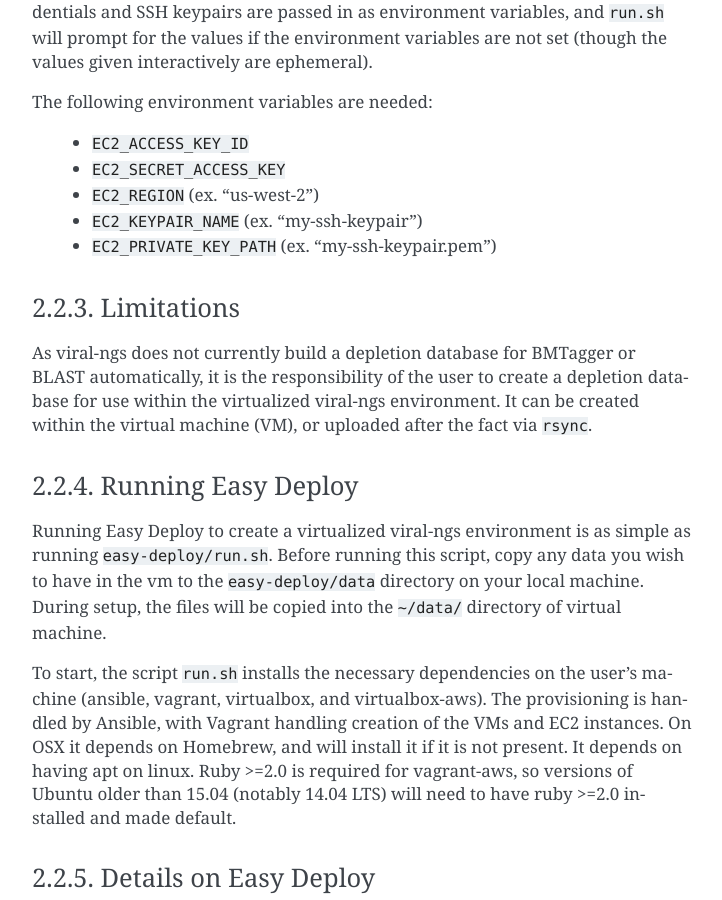
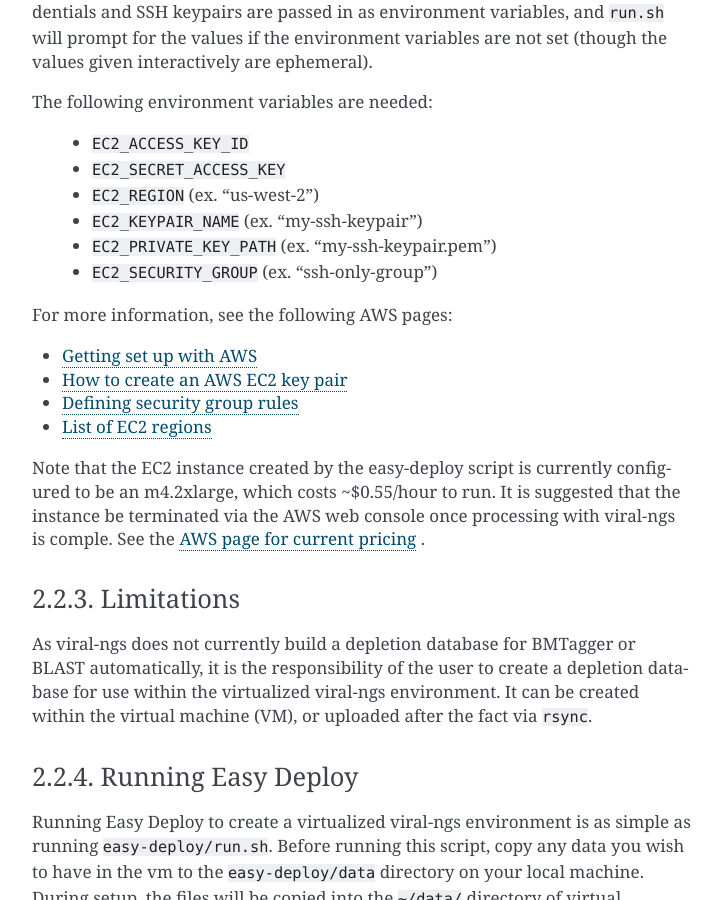
Before and after one commit to broadinstitute/viral-ngs, a Sphinx documentation site: the page built from docs/install.rst, in a window 1280 px wide and 900 px high, scrolled down 2335 px. Shown: the whole window, without its empty margins (388-1110 px from the left). Built offline with Sphinx 7.4.7, drawn with Linux system fonts in a browser that asks for light colours; formulas are drawn with MathJax 3.

Commit message:
easy deploy improvements
vagrantfile now selects AMI based on region specified (was us-west-1
only before); run.sh asks for region; wait-for-instance-ssh timeout
lengthened; EBS size changed from 8 to 300GB; run.sh now asks for
security group, vagrantfile uses it; ansible.cfg now specifies shorter
ssh control path; additional information in easy deploy docs

```diff
--- a/docs/install.rst
+++ b/docs/install.rst
@@ -128,7 +128,16 @@
  * ``EC2_REGION`` (ex. "us-west-2")
  * ``EC2_KEYPAIR_NAME`` (ex. "my-ssh-keypair")
  * ``EC2_PRIVATE_KEY_PATH`` (ex. "my-ssh-keypair.pem")
+ * ``EC2_SECURITY_GROUP`` (ex. "ssh-only-group")
 
+For more information, see the following AWS pages:
+
+* `Getting set up with AWS <https://docs.aws.amazon.com/AWSEC2/latest/UserGuide/get-set-up-for-amazon-ec2.html>`_
+* `How to create an AWS EC2 key pair <https://docs.aws.amazon.com/AWSEC2/latest/UserGuide/ec2-key-pairs.html#having-ec2-create-your-key-pair>`_
+* `Defining security group rules <https://docs.aws.amazon.com/AWSEC2/latest/UserGuide/using-network-security.html#adding-security-group-rule>`_
+* `List of EC2 regions <https://docs.aws.amazon.com/general/latest/gr/rande.html#ec2_region>`_
+
+Note that the EC2 instance created by the easy-deploy script is currently configured to be an m4.2xlarge, which costs ~$0.55/hour to run. It is suggested that the instance be terminated via the AWS web console once processing with viral-ngs is comple. See the `AWS page for current pricing <https://aws.amazon.com/ec2/pricing/>`_ .
 
 Limitations
 ~~~~~~~~~~~
```
Also changed, not shown: 5 other files.
